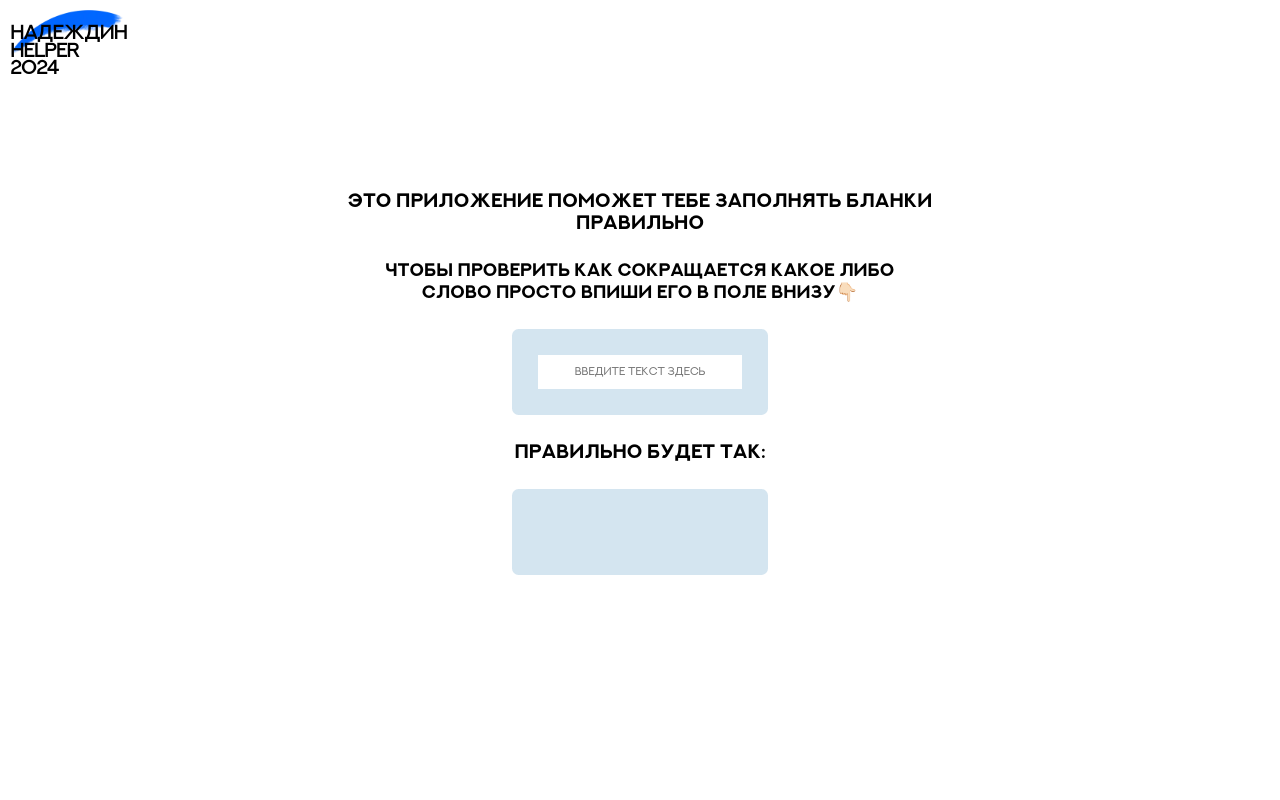
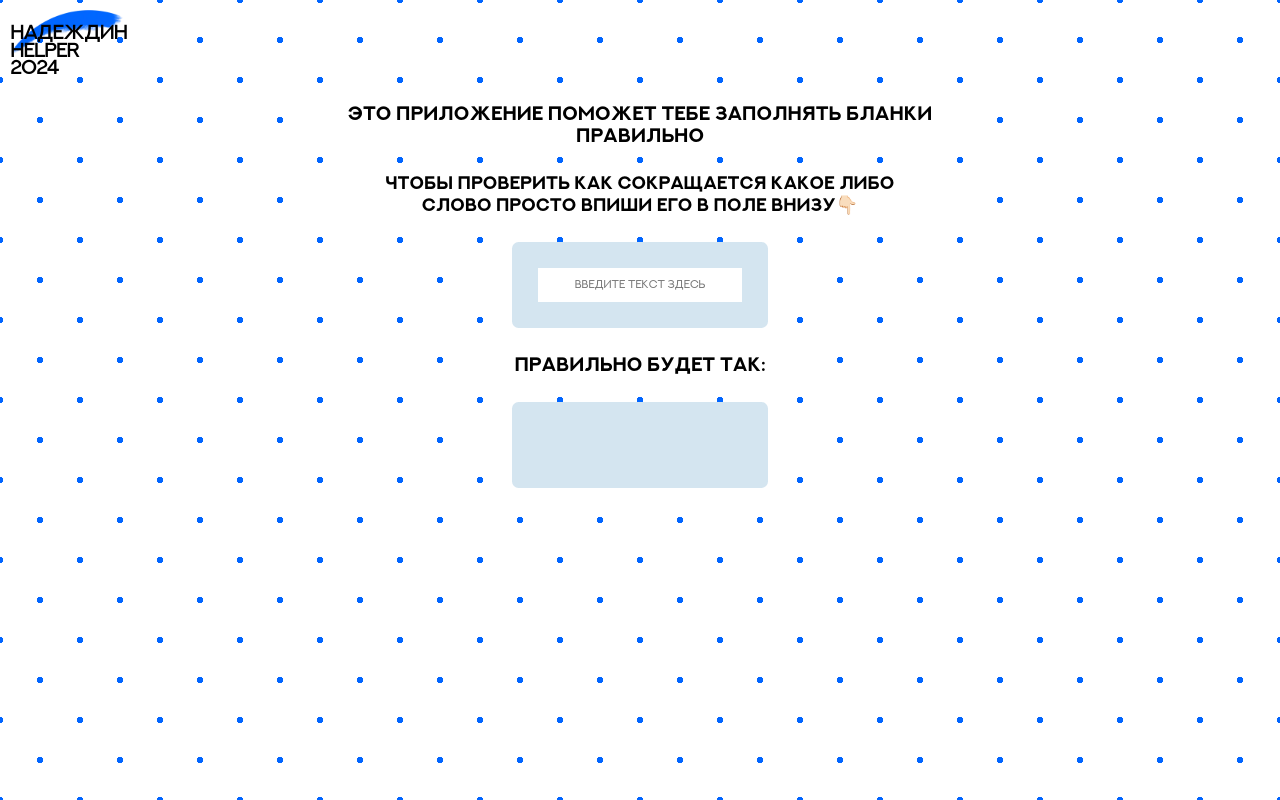
Before and after one commit to SawMassacre/NadezhdinHelper, a Vue app: page / in a window 1280 px wide. Built offline with nearby package versions, Linux system fonts and the light colour scheme.

Commit message:
style: Added background pattern

```diff
--- a/src/App.vue
+++ b/src/App.vue
@@ -33,6 +33,11 @@ export default {
 
 body {
   font-family: "NEXT ART", sans-serif;
+  background-color: #fff;
+  background-image: radial-gradient(#0165ff 3px, transparent 2px),
+    radial-gradient(#0165ff 3px, #fff 2px);
+  background-size: 80px 80px;
+  background-position: 0 0, 40px 40px;
 }
 
 strong {
@@ -134,4 +139,10 @@ strong {
     font-size: 1.1em;
   }
 }
+
+h1,
+h2,
+h3 {
+  background-color: #fff;
+}
 </style>
--- a/src/components/HelloWorld.vue
+++ b/src/components/HelloWorld.vue
@@ -52,7 +52,7 @@ const dictionary = {
   переулок: "пер.",
   площадь: "пл.",
   проезд: "пр-д",
-  проспект: "просп.",
+  проспект: "пр-кт.",
   улица: "ул.",
   шоссе: "ш.",
   дом: "д.",
@@ -161,7 +161,7 @@ export default {
   flex-direction: column;
   align-items: center;
   justify-content: center;
-  height: 70vh;
+  height: fit-content;
   font-family: "NEXT ART", sans-serif;
 }
 </style>
```
